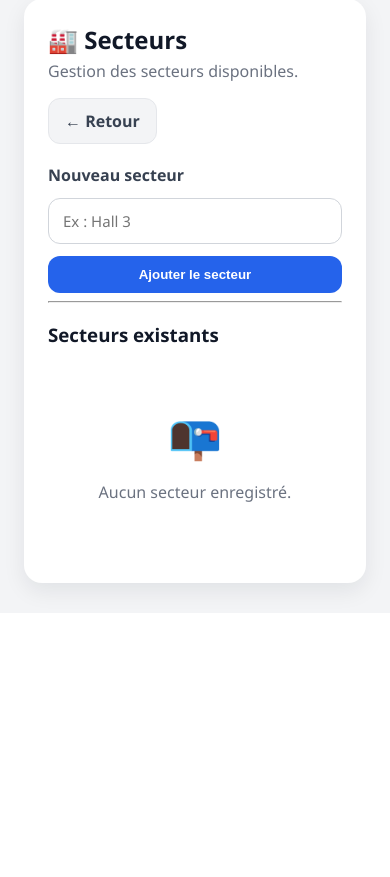
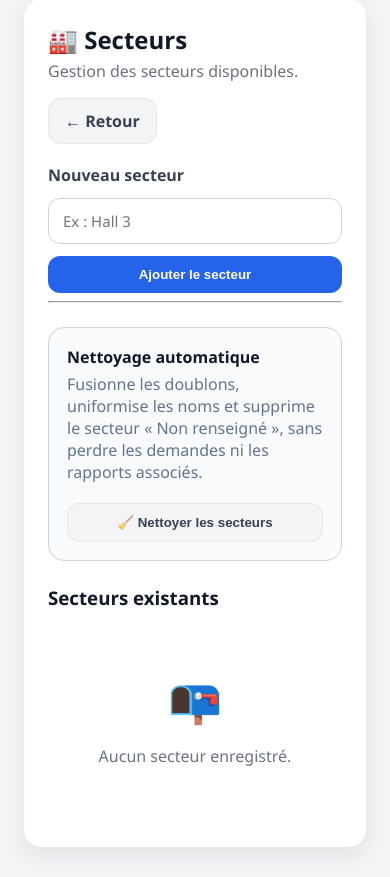
Before and after one commit to aurel8802-dev/Maintenance, a Flask app: page /parametres/secteurs in a window 390 px wide. Shown: the part 805-1682 px from the top of the page. Before the commit the page ends 1414 px from the top, so only its background shows below. Run offline with Flask 3, Linux system fonts and the light colour scheme; data that the repository does not hold is empty; some libraries are stand-ins or nearby versions.

Commit message:
Nettoyage automatique des secteurs

```diff
--- a/routes/parametres.py
+++ b/routes/parametres.py
@@ -54,14 +54,123 @@ def reset_donnees():
         erreur=erreur
     )
 
+def nom_secteur_normalise(nom):
+    if not nom:
+        return None
+
+    nom_nettoye = str(nom).strip()
+
+    correspondances = {
+        "axame": "Axame",
+
+        "batiments": "Bâtiments",
+        "bâtiments": "Bâtiments",
+
+        "extérieur": "Extérieur",
+        "exterieur": "Extérieur",
+
+        "hall 1": "Hall 1",
+        "hall1": "Hall 1",
+
+        "hall 2": "Hall 2",
+        "hall2": "Hall 2",
+
+        "mag auto": "Mag Auto",
+
+        "maintenance": "Maintenance",
+
+        "pont n°2": "Pont n°2",
+        "pont n 2": "Pont n°2",
+        "pont n2": "Pont n°2",
+
+        "poste ht": "Poste HT",
+
+        "pourfendeuse": "Pourfendeuse",
+        "refendeuse": "Pourfendeuse",
+
+        "réseau eau": "Réseau Eau",
+        "reseau eau": "Réseau Eau",
+        "réseau d'eau": "Réseau Eau",
+        "reseau d'eau": "Réseau Eau",
+
+        "tuberie": "Tuberie",
+
+        "v2": "V2",
+        "v 2": "V2",
+
+        "v3": "V3",
+        "v 3": "V3",
+
+        "v2-v3": "V2-V3",
+        "v2 - v3": "V2-V3",
+        "v2 / v3": "V2-V3",
+
+        "v6": "V6",
+        "v 6": "V6",
+
+        "non renseigné": None,
+        "non renseigne": None
+    }
+
+    return correspondances.get(
+        nom_nettoye.lower(),
+        nom_nettoye
+    )
+
 @parametres_bp.route("/parametres/secteurs", methods=["GET", "POST"])
 def gerer_secteurs():
     message = None
     erreur = None
+
+    nettoyage = request.args.get("nettoyage")
+
+    if nettoyage == "ok":
+        fusionnes = request.args.get("fusionnes", "0")
+        supprimes = request.args.get("supprimes", "0")
+
+        message = (
+            f"Nettoyage terminé : "
+            f"{fusionnes} doublon(s) fusionné(s) et "
+            f"{supprimes} secteur(s) vide(s) supprimé(s)."
+        )
+
+    elif nettoyage == "erreur":
+        erreur = (
+            "Erreur pendant le nettoyage : "
+            + request.args.get("detail", "erreur inconnue")
+        )
+
     conn = get_db_connection()
 
     if request.method == "POST":
-        nom = request.form.get("nom", "").strip()
+        nom = clean(request.form.get("nom", ""))
+
+        correspondances = {
+            "axame": "Axame",
+            "batiments": "Bâtiments",
+            "bâtiments": "Bâtiments",
+            "extérieur": "Extérieur",
+            "exterieur": "Extérieur",
+            "hall 1": "Hall 1",
+            "hall 2": "Hall 2",
+            "mag auto": "Mag Auto",
+            "maintenance": "Maintenance",
+            "pont n°2": "Pont n°2",
+            "pont n 2": "Pont n°2",
+            "poste ht": "Poste HT",
+            "pourfendeuse": "Pourfendeuse",
+            "refendeuse": "Pourfendeuse",
+            "réseau eau": "Réseau Eau",
+            "réseau d'eau": "Réseau Eau",
+            "reseau eau": "Réseau Eau",
+            "tuberie": "Tuberie",
+            "v2": "V2",
+            "v3": "V3",
+            "v2-v3": "V2-V3",
+            "v6": "V6"
+        }
+
+        nom = correspondances.get(nom.lower(), nom.title())
 
         if not nom:
             erreur = "Le nom du secteur est obligatoire."
@@ -113,6 +222,154 @@ def supprimer_secteur(secteur_id):
 
     return redirect(url_for("parametres.gerer_secteurs"))
 
+@parametres_bp.route(
+    "/parametres/secteurs/nettoyer",
+    methods=["POST"]
+)
+def nettoyer_secteurs():
+    conn = get_db_connection()
+
+    try:
+        secteurs = conn.execute("""
+            SELECT id, nom
+            FROM secteurs
+            ORDER BY id
+        """).fetchall()
+
+        secteurs_fusionnes = 0
+        secteurs_supprimes = 0
+
+        for secteur in secteurs:
+            secteur_id = secteur["id"]
+            ancien_nom = secteur["nom"]
+            nom_correct = nom_secteur_normalise(ancien_nom)
+
+            # Cas du faux secteur "Non renseigné"
+            if nom_correct is None:
+                conn.execute("""
+                    UPDATE demandes_intervention
+                    SET secteur_id = NULL
+                    WHERE secteur_id = ?
+                """, (secteur_id,))
+
+                conn.execute("""
+                    UPDATE rapports_intervention
+                    SET secteur_id = NULL
+                    WHERE secteur_id = ?
+                """, (secteur_id,))
+
+                conn.execute("""
+                    UPDATE demandeurs
+                    SET secteur_id = NULL
+                    WHERE secteur_id = ?
+                """, (secteur_id,))
+
+                conn.execute("""
+                    DELETE FROM secteurs
+                    WHERE id = ?
+                """, (secteur_id,))
+
+                secteurs_supprimes += 1
+                continue
+
+            # Recherche du secteur officiel
+            secteur_officiel = conn.execute("""
+                SELECT id, nom
+                FROM secteurs
+                WHERE LOWER(TRIM(nom)) = LOWER(TRIM(?))
+                ORDER BY
+                    CASE WHEN nom = ? THEN 0 ELSE 1 END,
+                    id
+                LIMIT 1
+            """, (
+                nom_correct,
+                nom_correct
+            )).fetchone()
+
+            if secteur_officiel:
+                secteur_officiel_id = secteur_officiel["id"]
+            else:
+                cursor = conn.execute("""
+                    INSERT INTO secteurs (nom)
+                    VALUES (?)
+                """, (nom_correct,))
+
+                secteur_officiel_id = cursor.lastrowid
+
+            # Si le secteur actuel est un doublon,
+            # on rattache toutes ses données au secteur officiel
+            if secteur_id != secteur_officiel_id:
+                conn.execute("""
+                    UPDATE demandes_intervention
+                    SET secteur_id = ?
+                    WHERE secteur_id = ?
+                """, (
+                    secteur_officiel_id,
+                    secteur_id
+                ))
+
+                conn.execute("""
+                    UPDATE rapports_intervention
+                    SET secteur_id = ?
+                    WHERE secteur_id = ?
+                """, (
+                    secteur_officiel_id,
+                    secteur_id
+                ))
+
+                conn.execute("""
+                    UPDATE demandeurs
+                    SET secteur_id = ?
+                    WHERE secteur_id = ?
+                """, (
+                    secteur_officiel_id,
+                    secteur_id
+                ))
+
+                conn.execute("""
+                    DELETE FROM secteurs
+                    WHERE id = ?
+                """, (secteur_id,))
+
+                secteurs_fusionnes += 1
+
+            # Si c'est le bon secteur mais avec une mauvaise casse,
+            # on corrige simplement son nom
+            elif ancien_nom != nom_correct:
+                conn.execute("""
+                    UPDATE secteurs
+                    SET nom = ?
+                    WHERE id = ?
+                """, (
+                    nom_correct,
+                    secteur_id
+                ))
+
+        conn.commit()
+
+        return redirect(
+            url_for(
+                "parametres.gerer_secteurs",
+                nettoyage="ok",
+                fusionnes=secteurs_fusionnes,
+                supprimes=secteurs_supprimes
+            )
+        )
+
+    except Exception as e:
+        conn.rollback()
+
+        return redirect(
+            url_for(
+                "parametres.gerer_secteurs",
+                nettoyage="erreur",
+                detail=str(e)
+            )
+        )
+
+    finally:
+        conn.close()
+
 def clean(value):
     if pd.isna(value):
         return ""
@@ -130,23 +387,55 @@ def to_date(value):
 
 def get_or_create_secteur(conn, nom):
     nom = clean(nom)
+
+    # Ne crée plus automatiquement le secteur "Non renseigné"
     if not nom:
-        nom = "Non renseigné"
+        return None
 
-    secteur = conn.execute(
-        "SELECT id FROM secteurs WHERE nom = ?",
-        (nom,)
-    ).fetchone()
+    # Uniformisation de certains noms connus
+    correspondances = {
+        "axame": "Axame",
+        "batiments": "Bâtiments",
+        "bâtiments": "Bâtiments",
+        "extérieur": "Extérieur",
+        "exterieur": "Extérieur",
+        "hall 1": "Hall 1",
+        "hall 2": "Hall 2",
+        "mag auto": "Mag Auto",
+        "maintenance": "Maintenance",
+        "pont n°2": "Pont n°2",
+        "pont n 2": "Pont n°2",
+        "poste ht": "Poste HT",
+        "pourfendeuse": "Pourfendeuse",
+        "refendeuse": "Pourfendeuse",
+        "réseau eau": "Réseau Eau",
+        "réseau d'eau": "Réseau Eau",
+        "reseau eau": "Réseau Eau",
+        "tuberie": "Tuberie",
+        "v2": "V2",
+        "v3": "V3",
+        "v2-v3": "V2-V3",
+        "v6": "V6"
+    }
+
+    nom_normalise = correspondances.get(nom.lower().strip(), nom.strip())
+
+    secteur = conn.execute("""
+        SELECT id
+        FROM secteurs
+        WHERE LOWER(TRIM(nom)) = LOWER(TRIM(?))
+        LIMIT 1
+    """, (nom_normalise,)).fetchone()
 
     if secteur:
         return secteur["id"]
 
     cursor = conn.execute(
         "INSERT INTO secteurs (nom) VALUES (?)",
-        (nom,)
+        (nom_normalise,)
     )
+
     return cursor.lastrowid
-
 
 def get_or_create_demandeur(conn, nom, secteur_id):
     nom = clean(nom)
--- a/static/css/style.css
+++ b/static/css/style.css
@@ -830,3 +830,43 @@ main {
     width:auto;
     flex:none;
 }
+
+.sector-cleanup {
+    display: flex;
+    justify-content: space-between;
+    align-items: center;
+    gap: 20px;
+
+    margin: 24px 0;
+    padding: 18px;
+
+    background: #f8fafc;
+    border: 1px solid #cbd5e1;
+    border-radius: 16px;
+}
+
+.sector-cleanup strong {
+    display: block;
+    margin-bottom: 5px;
+}
+
+.sector-cleanup p {
+    margin: 0;
+    color: #64748b;
+}
+
+.sector-cleanup form {
+    flex-shrink: 0;
+}
+
+@media (max-width: 700px) {
+    .sector-cleanup {
+        flex-direction: column;
+        align-items: stretch;
+    }
+
+    .sector-cleanup .btn-secondary {
+        width: 100%;
+        text-align: center;
+    }
+}
--- a/templates/parametres/secteurs.html
+++ b/templates/parametres/secteurs.html
@@ -28,6 +28,29 @@
     </form>
 
     <hr>
+
+    <div class="sector-cleanup">
+    <div>
+        <strong>Nettoyage automatique</strong>
+        <p>
+            Fusionne les doublons, uniformise les noms et supprime
+            le secteur « Non renseigné », sans perdre les demandes
+            ni les rapports associés.
+        </p>
+    </div>
+
+        <form
+            method="POST"
+            action="/parametres/secteurs/nettoyer"
+            onsubmit="return confirm(
+                'Nettoyer et fusionner les secteurs en double ?'
+            );"
+        >
+            <button type="submit" class="btn-secondary">
+                🧹 Nettoyer les secteurs
+            </button>
+        </form>
+    </div>
 
     <h3>Secteurs existants</h3>
 
```
Also changed, not shown: maintenance.db.
